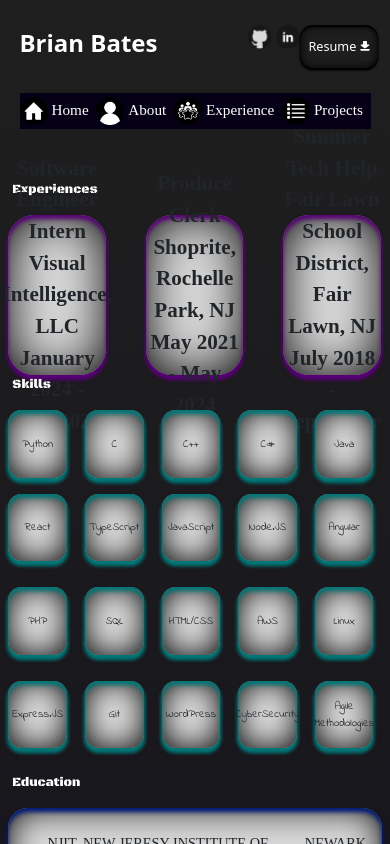
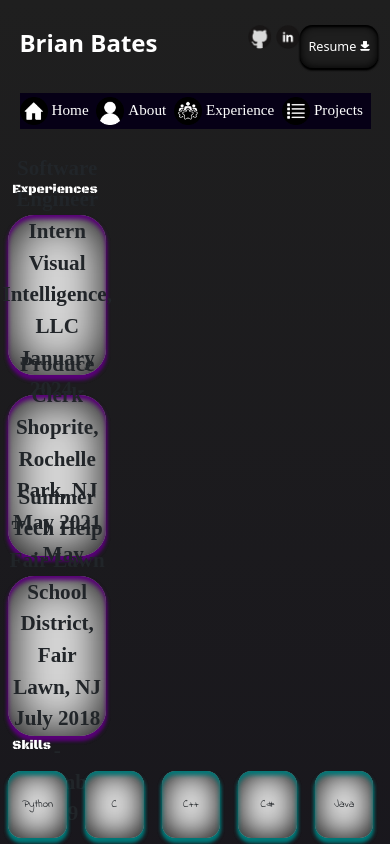
Before and after one commit to brianbates928/Personal-Website, a React (Create React App) app: page /experience in a window 390 px wide. Shown: the top 844 px of the page. Built offline with nearby package versions, Linux system fonts and the light colour scheme; a web font is replaced by a local one.

Commit message:
added mobile experience style

```diff
--- a/src/pages/ExperiencesStyles.js
+++ b/src/pages/ExperiencesStyles.js
@@ -183,6 +183,11 @@ const mediaStyles = {
     wordWrap: "break-word",
     frontsize: "2vh",
   },
+  experiences: {
+    display: "flex",
+    flexDirection: "column", // change this to 'column' for mobile
+    gap: "20px", // adjust this value as needed
+  },
   experiencesBoxStart: {
     backgroundColor: "#D9D9D9",
     borderRadius: "1.25em",
```
